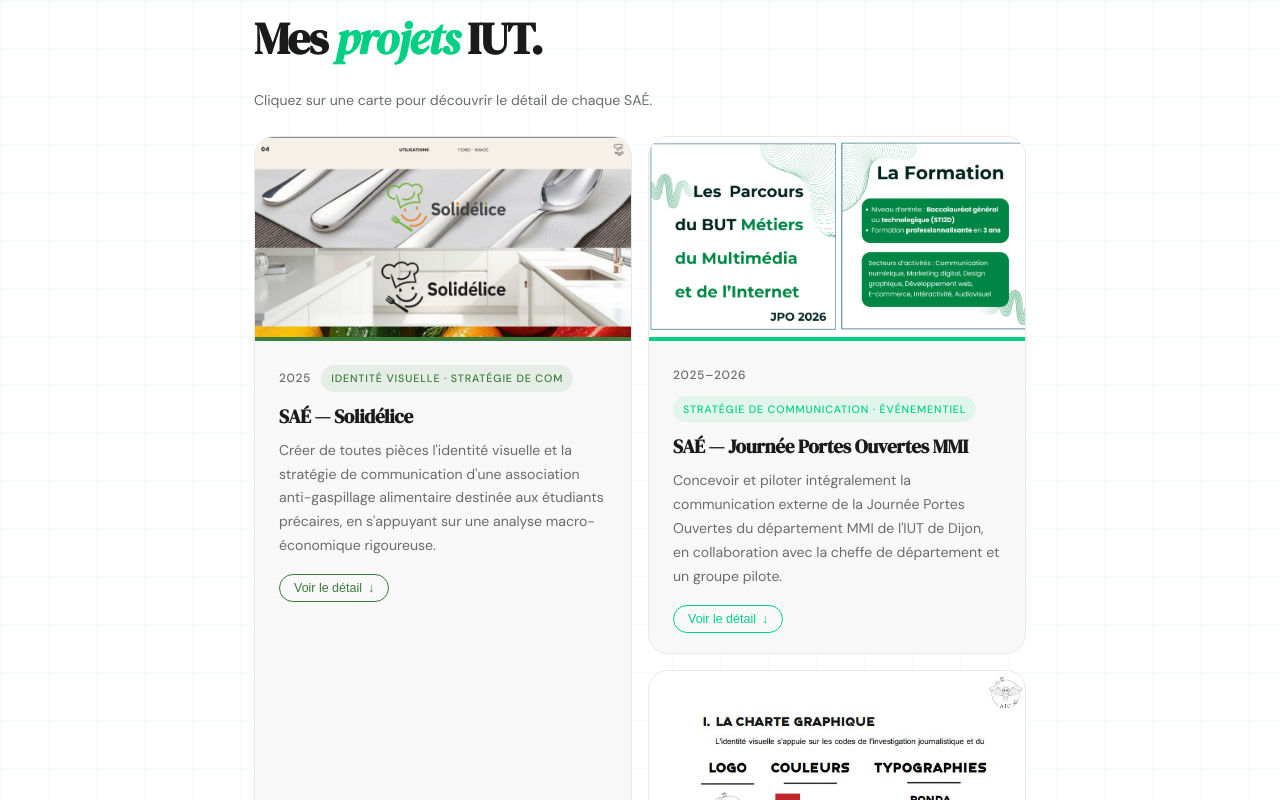
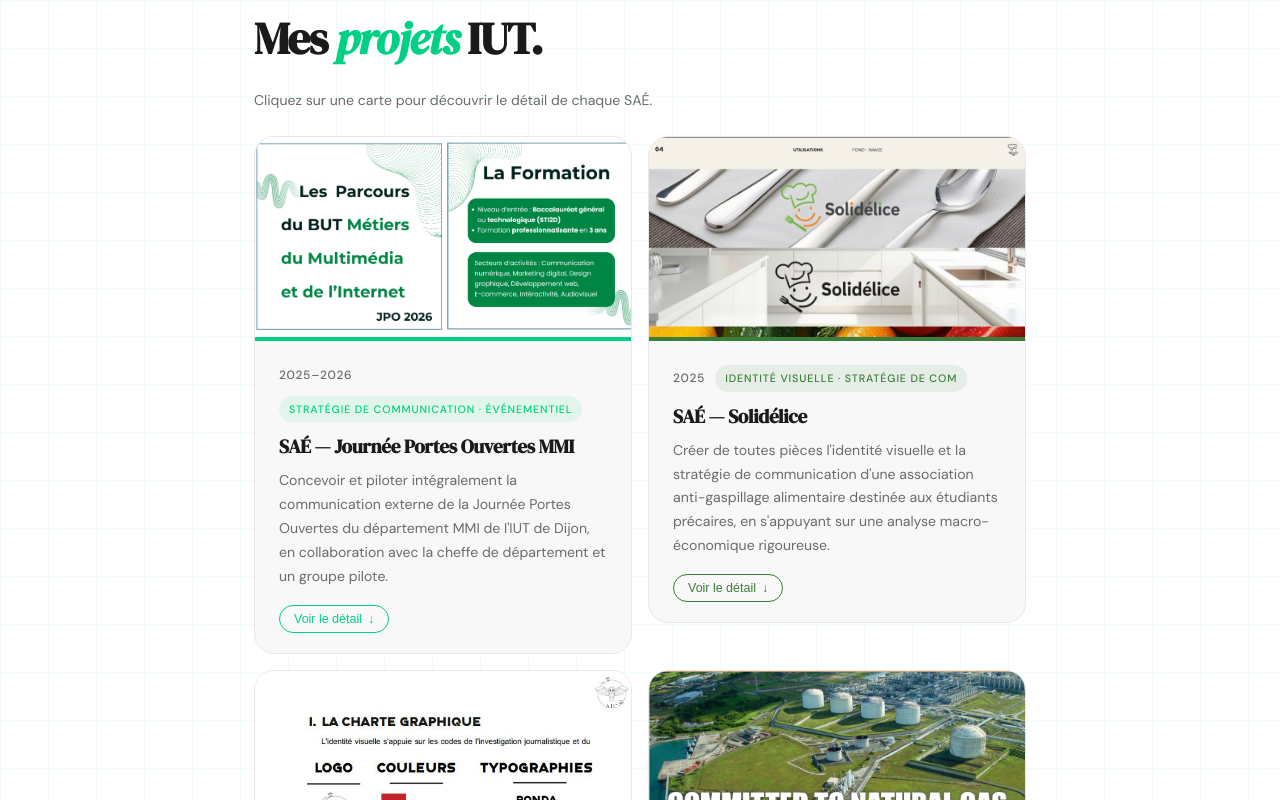
Before and after one commit to Vcassina21/victor-portfolio, a Next.js app: page / in a window 1280 px wide. Shown: the part 4320-5120 px from the top of the page. Built offline with nearby package versions, Linux system fonts and the light colour scheme.

Commit message:
fix solidelice accordeon bento grid

```diff
--- a/styles/globals.css
+++ b/styles/globals.css
@@ -1315,8 +1315,8 @@
   display: grid;
   grid-template-columns: repeat(2, 1fr);
   gap: 16px;
+  align-items: start;
 }
-.projets-grid .projet-card:nth-child(2) { grid-row: 1 / 3; }
 
 
 
```
